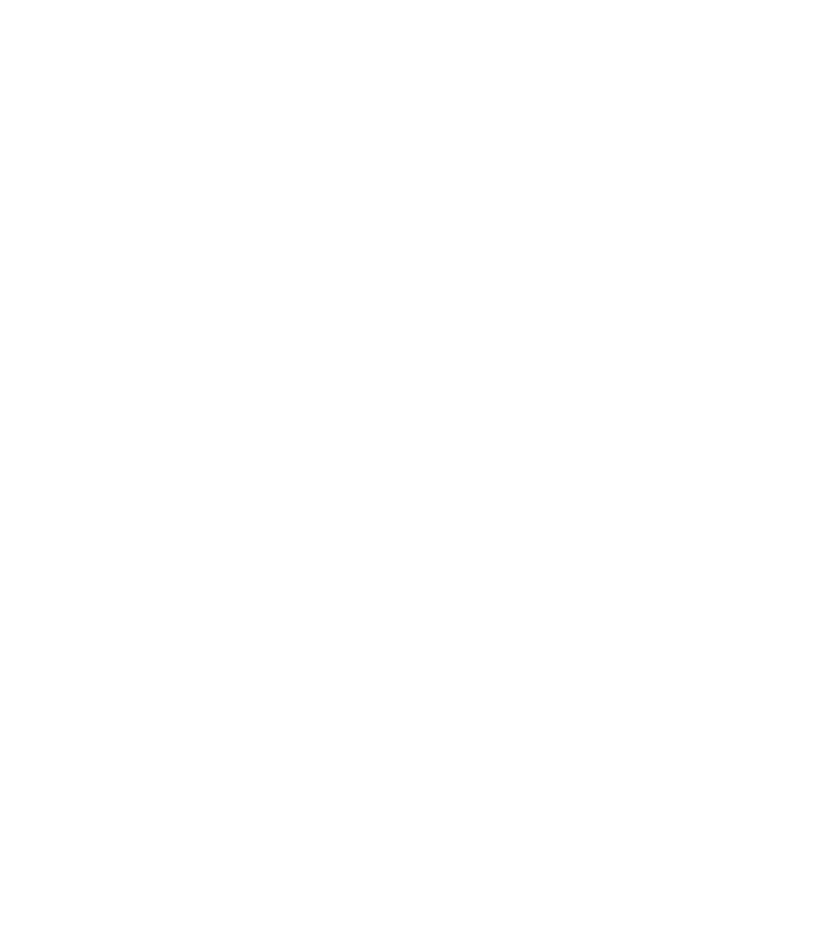
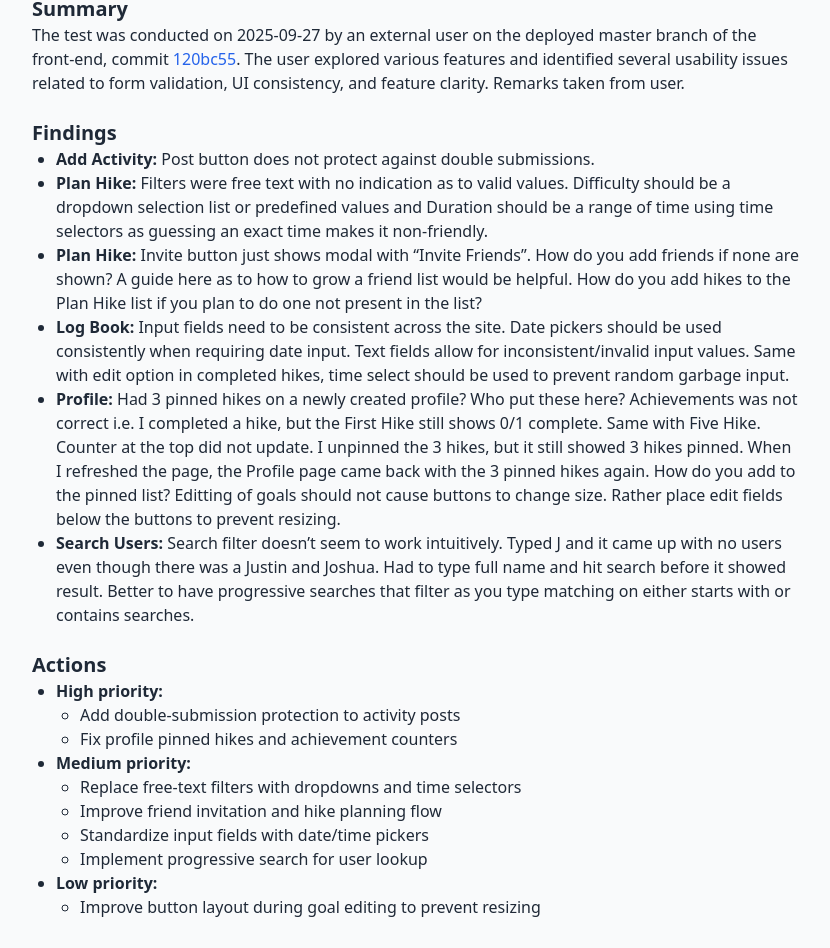
Before and after one commit to Weppman/SDP-DocumentationSite, a React (Create React App) app: page /testing-feedback in a window 1280 px wide. Shown: the part 1849-2797 px from the top of the page, without its empty margins (224-1054 px from the left). Before the commit the page ends 1776 px from the top, so only its background shows below. Built offline with nearby package versions, Linux system fonts and the light colour scheme.

Commit message:
FIX: user feedback test on 2025-09-27 added

```diff
--- a/src/pages/TestingFeedback.js
+++ b/src/pages/TestingFeedback.js
@@ -16,6 +16,7 @@
         empty
       </p>
       <h2 className="text-2xl font-bold text-green-700 mb-4">User Feedback</h2>
+
       <h3 className="text-xl font-bold text-green-700 mb-4">2025-08-31 - Local FrontEnd No BackEnd (Internal)</h3>
       <p className="text-xl font-bold">
         Summary
@@ -104,6 +105,86 @@
           </ul>
         </li>
       </ul>
+
+      <h3 className="text-xl font-bold text-green-700 mb-4">2025-09-27 - Deployed User Test (External)</h3>
+      <p className="text-xl font-bold">
+        Summary
+      </p>
+      <p className="mb-6">
+        The test was conducted on 2025-09-27 by an external user on the deployed master branch of the front-end, commit <a
+          href="https://github.com/Weppman/SDP-FrontEnd/commit/120bc55"
+          className="text-blue-600 hover:underline hover:text-blue-800 transition-colors"
+          target="_blank"
+          rel="noopener noreferrer"
+        >
+          120bc55
+        </a>. The user explored various features and identified several usability issues
+        related to form validation, UI consistency, and feature clarity. Remarks taken from user.
+      </p>
+      <p className="text-xl font-bold">
+        Findings
+      </p>
+      <ul className="list-disc pl-6 mb-6">
+        <li>
+          <strong>Add Activity:</strong> Post button does not protect against double submissions.
+        </li>
+        <li>
+          <strong>Plan Hike:</strong> Filters were free text with no indication as to valid values. Difficulty should be a dropdown
+          selection list or predefined values and Duration should be a range of time using time selectors as
+          guessing an exact time makes it non-friendly.
+        </li>
+        <li>
+          <strong>Plan Hike:</strong> Invite button just shows modal with “Invite Friends”. How do you add friends if none are
+          shown? A guide here as to how to grow a friend list would be helpful. How do you add hikes to the
+          Plan Hike list if you plan to do one not present in the list?
+        </li>
+        <li>
+          <strong>Log Book:</strong> Input fields need to be consistent across the site. Date pickers should be used consistently
+          when requiring date input. Text fields allow for inconsistent/invalid input values. Same with edit option
+          in completed hikes, time select should be used to prevent random garbage input.
+        </li>
+        <li>
+          <strong>Profile:</strong> Had 3 pinned hikes on a newly created profile? Who put these here? Achievements was not
+          correct i.e. I completed a hike, but the First Hike still shows 0/1 complete. Same with Five Hike. Counter
+          at the top did not update. I unpinned the 3 hikes, but it still showed 3 hikes pinned. When I refreshed
+          the page, the Profile page came back with the 3 pinned hikes again. How do you add to the pinned list?
+          Editting of goals should not cause buttons to change size. Rather place edit fields below the buttons to
+          prevent resizing.
+        </li>
+        <li>
+          <strong>Search Users:</strong> Search filter doesn’t seem to work intuitively. Typed J and it came up with no users even
+          though there was a Justin and Joshua. Had to type full name and hit search before it showed result.
+          Better to have progressive searches that filter as you type matching on either starts with or contains
+          searches.
+        </li>
+      </ul>
+      <p className="text-xl font-bold">
+        Actions
+      </p>
+      <ul className="list-disc pl-6 mb-6">
+        <li>
+          <strong>High priority:</strong>
+          <ul className="list-[circle] pl-6">
+            <li>Add double-submission protection to activity posts</li>
+            <li>Fix profile pinned hikes and achievement counters</li>
+          </ul>
+        </li>
+        <li>
+          <strong>Medium priority:</strong>
+          <ul className="list-[circle] pl-6">
+            <li>Replace free-text filters with dropdowns and time selectors</li>
+            <li>Improve friend invitation and hike planning flow</li>
+            <li>Standardize input fields with date/time pickers</li>
+            <li>Implement progressive search for user lookup</li>
+          </ul>
+        </li>
+        <li>
+          <strong>Low priority:</strong>
+          <ul className="list-[circle] pl-6">
+            <li>Improve button layout during goal editing to prevent resizing</li>
+          </ul>
+        </li>
+      </ul>
     </main>
   );
 }
```
